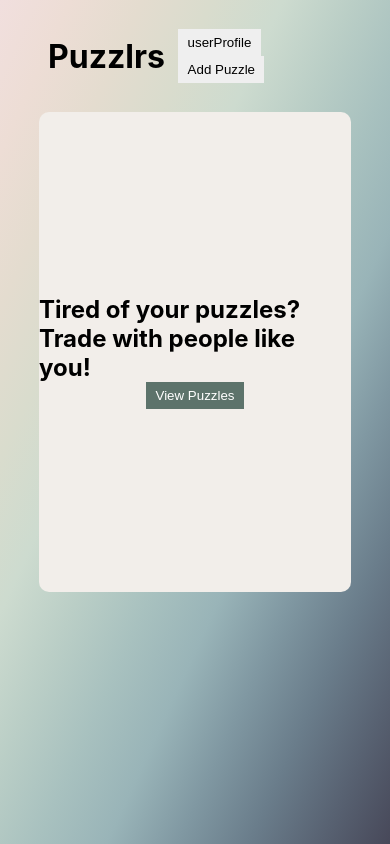
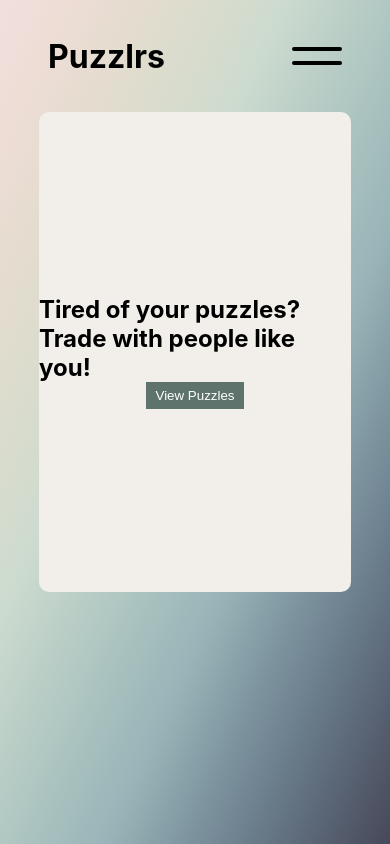
Before and after one commit to Puzzle-Capstone/puzzlrs, a React (Create React App) app: page / in a window 390 px wide. Built offline with nearby package versions, Linux system fonts and the light colour scheme.

Commit message:
Add hamburger button with dropdown menu on browser resize

```diff
--- a/src/components/Hamburger.tsx
+++ b/src/components/Hamburger.tsx
@@ -1,10 +1,33 @@
-import React from "react";
+import React, { useState } from 'react'
+import '../css/Hamburger.css'
+import { Link } from 'react-router-dom'
 
 const Hamburger = () => {
+	const [open, setOpen] = useState(false)
 
-  return (
-    <section></section>
-  )
+	return (
+		<section>
+			<section className={!open ? 'hamburger' : 'hamburger-active'} onClick={() => setOpen(!open)}>
+				<span className={open ? 'bar bar1-active' : 'bar bar1'}></span>
+				<span className={open ? 'bar bar2-active' : 'bar bar2'}></span>
+			</section>
+			<ul className={!open ? 'nav-menu' : 'nav-menu-active'}>
+				<div className='nav-item'>
+					<Link to={'/'} className='links' onClick={() => setOpen(!open)}>Home</Link>
+				</div>
+				<div className='nav-item'>
+					<Link to={'/user-profile'} className='links' onClick={() => setOpen(!open)}>User Profile</Link>
+				</div>
+				<div className='nav-item'>
+					<Link to={'/puzzles'} className='links' onClick={() => setOpen(!open)}>Puzzles</Link>
+				</div>
+				<div className='nav-item'>
+					<Link to={'/add-puzzle'} className='links' onClick={() => setOpen(!open)}>Add Puzzle</Link>
+				</div>
+			</ul>
+		</section>
+	)
 }
 
+
 export default Hamburger;
--- a/src/components/Nav.tsx
+++ b/src/components/Nav.tsx
@@ -1,14 +1,16 @@
 import React from "react";
 import { Link } from 'react-router-dom';
 import '../css/Nav.css';
+import Hamburger from "./Hamburger";
 
 const Nav = () => {
   return (
     <header>
       <Link to='/'><h1>Puzzlrs</h1></Link>
       <div className='nav-buttons'>
-        <Link to='/user-profile'><button>userProfile</button></Link>
-        <Link to='/add-puzzle'><button>Add Puzzle</button></Link>
+        <Link to='/user-profile' className='link'><button>userProfile</button></Link>
+        <Link to='/add-puzzle' className='link'><button>Add Puzzle</button></Link>
+        <Hamburger />
       </div>
     </header>
   )
--- a/src/css/Hamburger.css
+++ b/src/css/Hamburger.css
@@ -0,0 +1,74 @@
+.links {
+	text-decoration: none;
+	color: black;
+	font-size: 200%;
+}
+
+.links:hover {
+	color: #5D736B;
+}
+
+.hamburger {
+	display: none;
+	cursor: pointer;
+	/* margin: 2em .7em 0 0; */
+}
+
+.hamburger-active {
+	cursor: pointer;
+}
+
+.bar {
+  display: block;
+  width: 50px;
+  height: 4px;
+  margin: 10px auto;
+  border-radius: .3em;
+  -webkit-transition: all 0.3s ease-in-out;
+  transition: all 0.3s ease-in-out;
+  background-color: black;
+}
+
+.bar1 {
+	transform: rotate(0);
+}
+
+.bar2 {
+	transform: rotate(0);
+}
+
+.bar1-active {
+	transform: translateY(17px) rotate(45deg);
+}
+
+.bar2-active {
+	transform: translateY(3px) rotate(-45deg);
+}
+
+.nav-menu {
+	display: none;
+}
+
+.nav-menu-active {
+	background-color: #F2EEEA;
+	position: absolute;
+	right: 0;
+	bottom: 30;
+	z-index: 1;
+	display: flex;
+	flex-direction: column;
+	align-items: flex-end;
+	min-height: 100vh;
+	width: 100vw;
+	margin-top: 25px;
+}
+
+div .nav-item {
+	margin: 30px;
+}
+
+@media only screen and (max-width: 650px) {
+  .hamburger {
+    display: block;
+  }
+}
--- a/src/css/Nav.css
+++ b/src/css/Nav.css
@@ -18,3 +18,10 @@ a {
   margin: 0 1em;
   padding: .2em .7em;
 }
+
+
+@media only screen and (max-width: 650px) {
+  .link {
+    display: none;
+  }
+}
```
